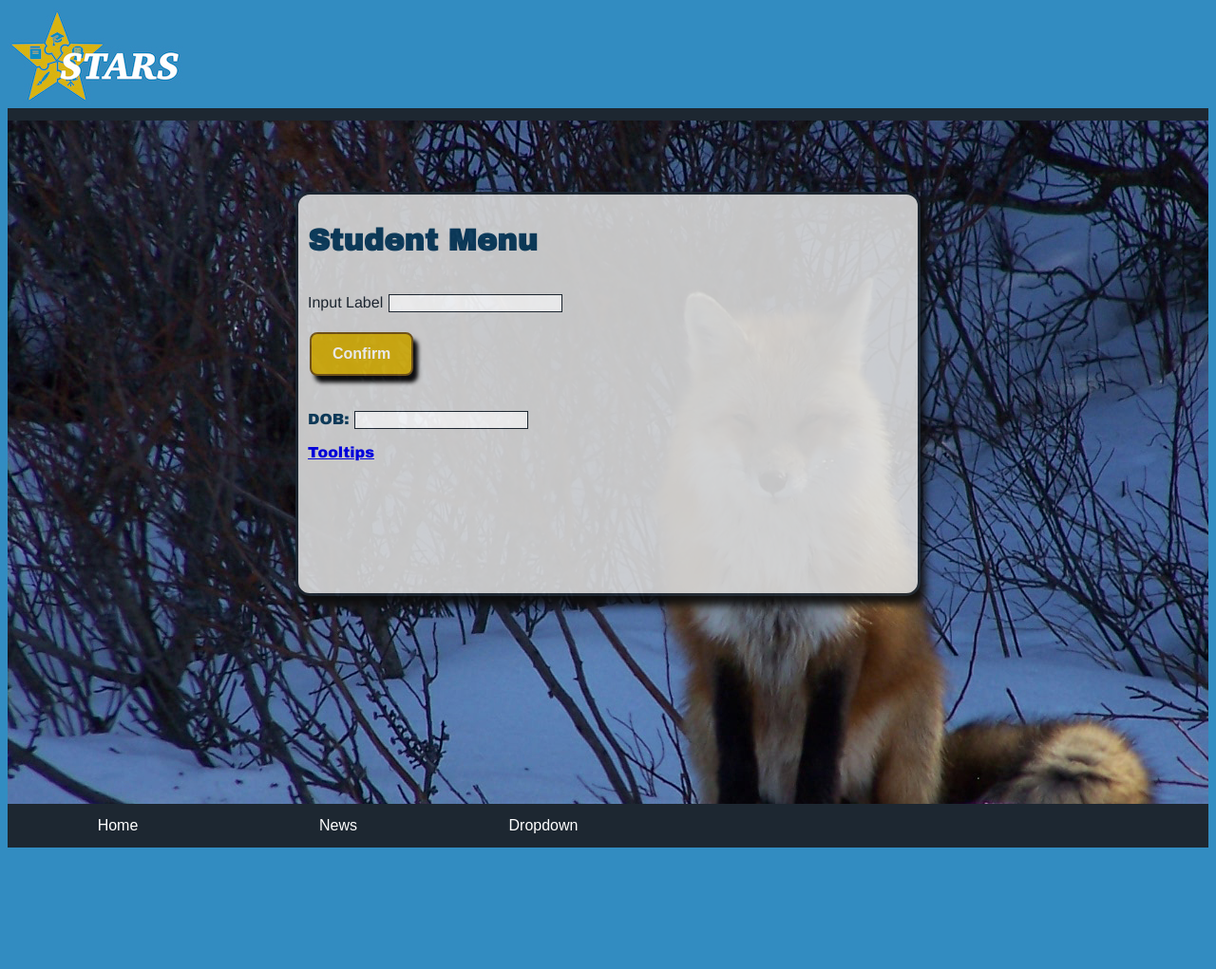
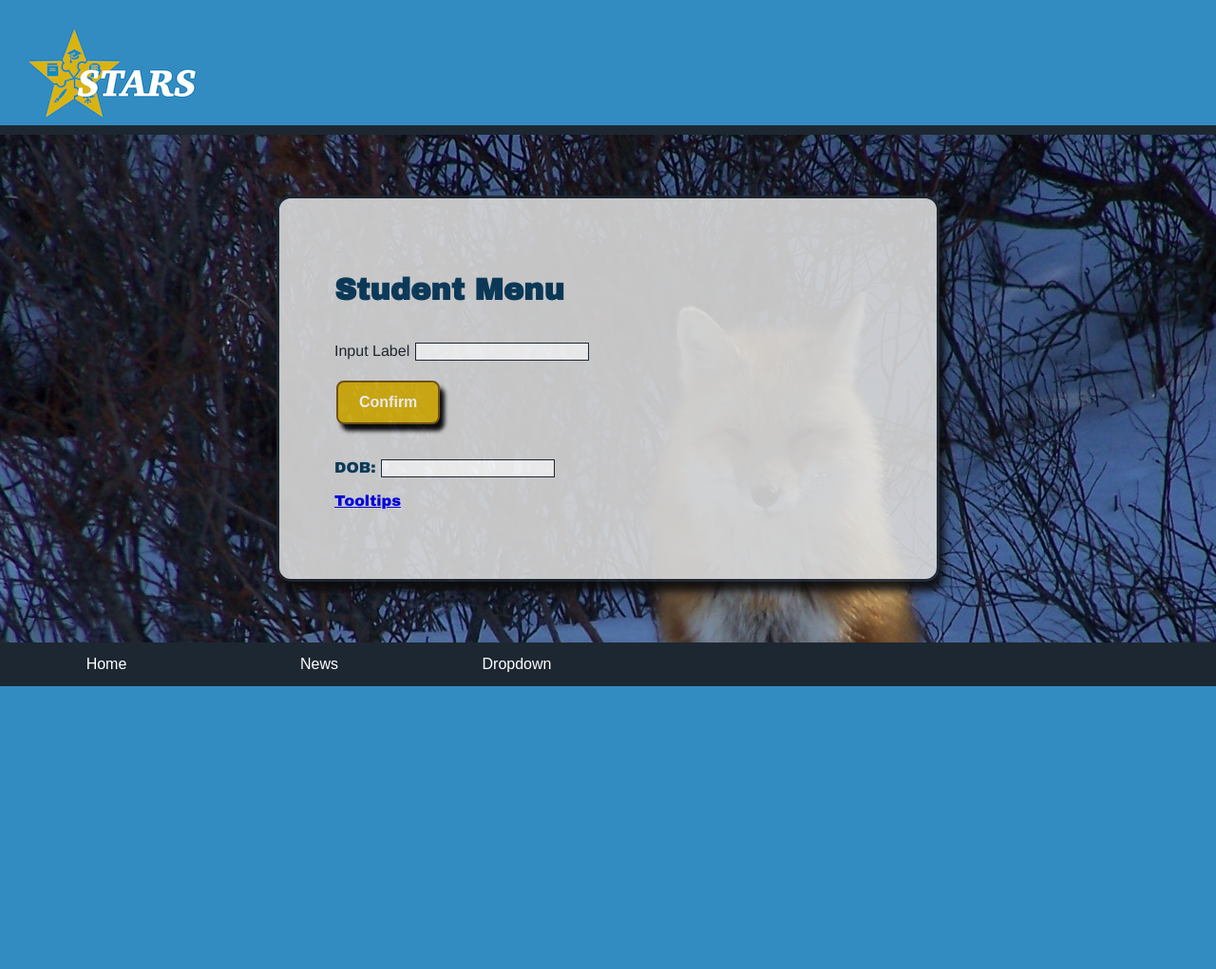
Before and after one commit to rlatorraca/CIS2261_Team_Talent_FP_Code, a PHP site: page /Template/mockup.php in a window 1280 px wide. Shown: the whole page at 95% size. After the commit the page ends 723 px from the top, so only its background shows below. Run offline with PHP 8.4, Linux system fonts and the light colour scheme; some libraries are stand-ins or nearby versions.

Commit message:
css updates.
divs to percentages.

```diff
--- a/Template/css/stars.css
+++ b/Template/css/stars.css
@@ -1,34 +1,36 @@
+
+html, body {
+    margin: 0;
+    padding: 0;
+    background-color: #328cc1;
+    font-family: Arial, Helvetica, sans-serif;
+    overflow: hidden;
+}
+
 
 .jumbotron-fluid {
     background-image: url("../img/fox1.jpg");
-    height: 720px;
+    border-top: 10px solid #1D2731;
+    padding: 5%;
     }
 
 .container-fluid {
     background: #d9d9d9;
     opacity: 0.9;
     border-radius: 15px;
-    height: 400px;
     margin: auto;
     width: 50%;
     border: 3px solid #1D2731;
-    padding: 10px;
+    padding: 5%;
     box-shadow: 5px 10px 8px #0c0c0c;
     font-family: 'Archivo Black', sans-serif;
     color: #0b3c5d;
-
-}
-
-.spacer {
-    height: 75px;
 }
 
 .header {
     background-color: #328cc1;
-}
-
-body {
-    background-color: #328cc1;
+    padding-top: 2%;
+    padding-left: 2%;
 }
 
 label {
@@ -41,17 +43,13 @@ input {
 
 }
 
-body {
-    font-family: Arial, Helvetica, sans-serif;
-}
-
 .navbar {
     overflow: hidden;
     background-color: #1D2731;
 }
 
 .navbar a {
-    width: 200px;
+    width: 15%;
     float: left;
     font-size: 16px;
     color: white;
@@ -61,12 +59,13 @@ body {
 }
 
 .dropdown {
+    width: 15%;
     float: left;
     overflow: hidden;
 }
 
 .dropdown .dropbtn {
-    width: 200px;
+    width: 100%;
     font-size: 16px;
     border: none;
     outline: none;
@@ -82,16 +81,17 @@ body {
 }
 
 .dropdown-content {
+    width: inherit;
     display: none;
     position: absolute;
-    bottom: 50px;
+    bottom: 11%;
     background-color: #f9f9f9;
-    min-width: 160px;
     box-shadow: 0px 8px 16px 0px rgba(0,0,0,0.2);
     z-index: 10;
 }
 
 .dropdown-content a {
+    width: auto;
     float: none;
     color: black;
     padding: 12px 16px;
--- a/Template/mockup.php
+++ b/Template/mockup.php
@@ -58,17 +58,10 @@ $confirm = new Button();
         </script>
     </head>
     <body>
-            <div class="container">
-                <div class="header">
-                    <img src = "img/StarsWhiteFIN.jpg">
-                </div>
-                <ul class="starFrame">
-                    <li></li>
-                </ul>
-            </div>
-
+        <div class="header">
+            <img src = "img/StarsWhiteFIN.jpg">
+        </div>
         <div class="jumbotron-fluid">
-            <div class="spacer"></div>
             <div class="container-fluid">
 
                 <!-- Menu title example !-->
```
